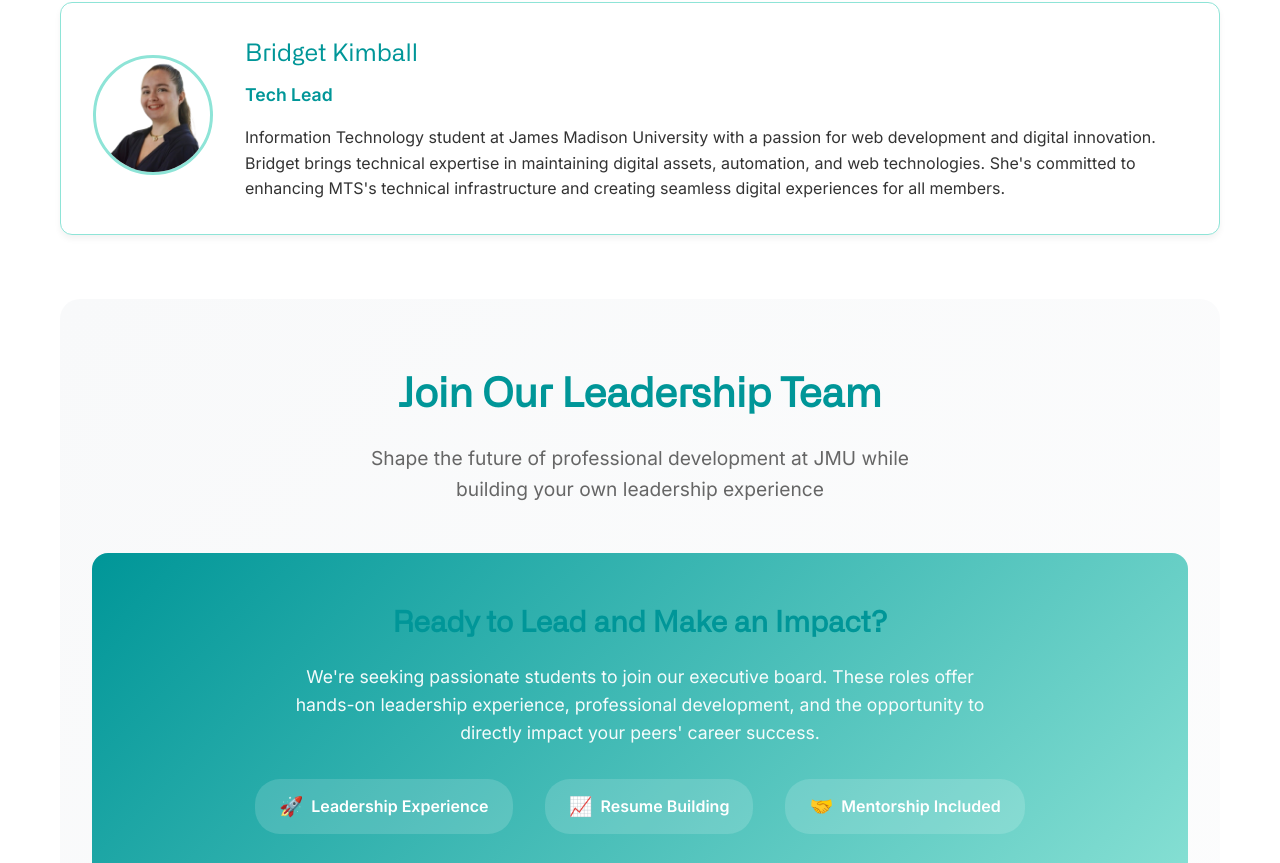
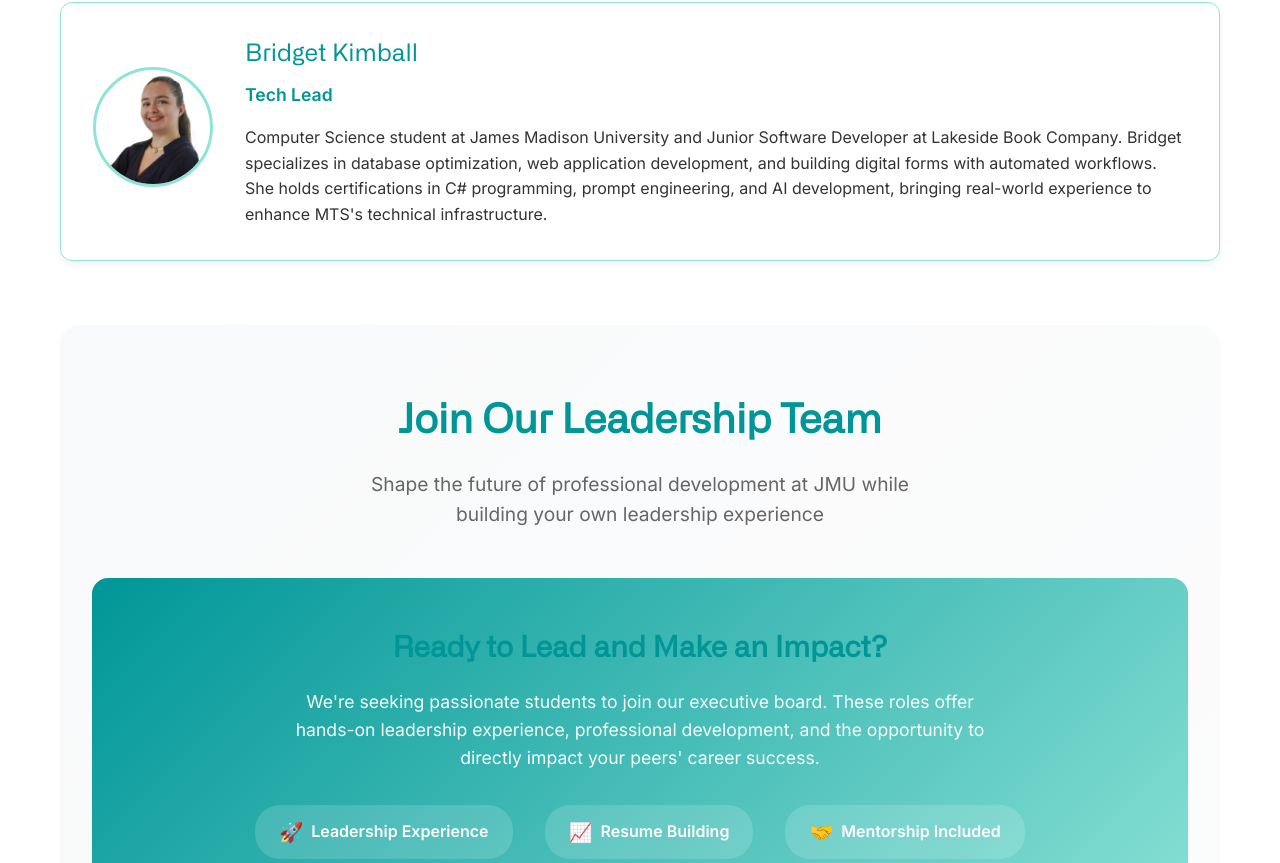
Before and after one commit to wjed/madison-tech-society, a plain HTML site: page leadership.html in a window 1280 px wide. Shown: the part 2176-3039 px from the top of the page. Drawn offline with Linux system fonts and the light colour scheme.

Commit message:
Minor Commits

```diff
--- a/leadership.html
+++ b/leadership.html
@@ -129,7 +129,7 @@
                         <div class="leader-info">
                             <h3>Bridget Kimball</h3>
                             <p class="leader-title">Tech Lead</p>
-                            <p class="leader-bio">Information Technology student at James Madison University with a passion for web development and digital innovation. Bridget brings technical expertise in maintaining digital assets, automation, and web technologies. She's committed to enhancing MTS's technical infrastructure and creating seamless digital experiences for all members.</p>
+                            <p class="leader-bio">Computer Science student at James Madison University and Junior Software Developer at Lakeside Book Company. Bridget specializes in database optimization, web application development, and building digital forms with automated workflows. She holds certifications in C# programming, prompt engineering, and AI development, bringing real-world experience to enhance MTS's technical infrastructure.</p>
                         </div>
                     </div>
                 </div>
```
